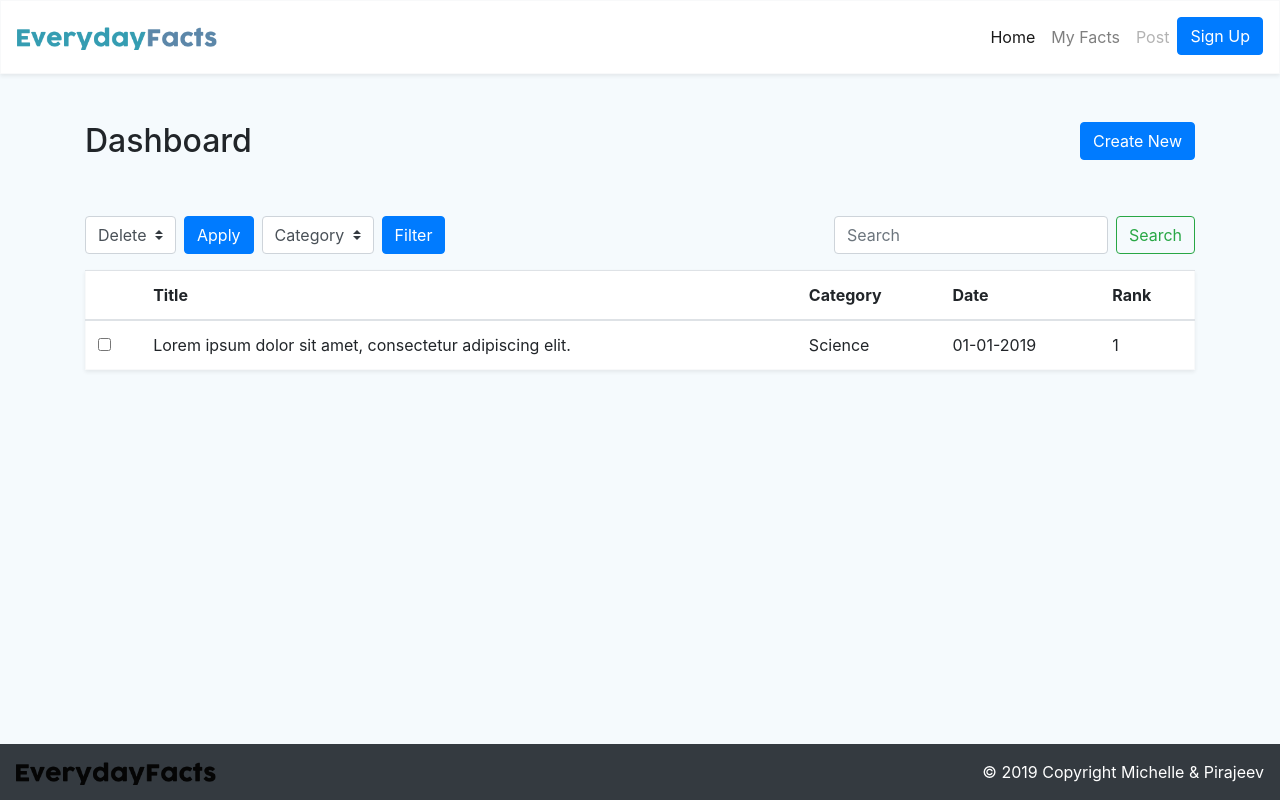
After one commit to PirajeevP/everydayFacts, a PHP site: page /dashboard.php in a window 1280 px wide. The commit adds this page. Run offline with PHP 8.4, Linux system fonts and the light colour scheme.

Commit message:
Converted header,index, dashboard and post page using bootstrap framework
Added new style.css for body background.

Created footer, header, index, dashboard, post page using bootstrap framework.

```diff
--- /dev/null
+++ b/css/style2.css
@@ -0,0 +1,12 @@
+body{
+    background-color: #f5fafd;
+}
+
+.footer {
+    position: fixed;
+    left: 0;
+    bottom: 0;
+    width: 100%;
+    color: white;
+    text-align: center;
+  }
--- /dev/null
+++ b/dashboard.php
@@ -0,0 +1,99 @@
+<?php
+
+include 'include/header.php';
+
+?>
+
+<html>
+    <body>
+        <div class = "container">
+            <div class = "row">
+                <div class = "col-md-2">
+                    <h2> Dashboard </h2>
+                </div>
+                <div class = "col-md-10">
+                    <button type="button" class="btn btn-primary float-right">Create New</button>
+                </div>
+            </div>
+
+            <!-- Filter Options -->
+            <div class = "row mt-5">
+                <div class = "col-md-6">
+                    <div class = "form-inline">
+                        <select class = "mr-2 custom-select">
+                            <option selected>Delete</option>
+                        </select>
+                        <button type="button" class="btn btn-primary">Apply</button>
+
+                        <select class = "ml-2 mr-2 custom-select tx">
+                            <option selected>Category</option>
+                            <option value="1">One</option>
+                            <option value="2">Two</option>
+                            <option value="3">Three</option>
+                        </select>
+                        <button type="button" class="btn btn-primary">Filter</button>
+                    </div>
+                </div>
+
+                <div class = "col-md-6">
+                        <div class = "form-inline float-right">
+                            <input class="form-control mr-sm-2" type="search" placeholder="Search" aria-label="Search">
+                            <button class="btn btn-outline-success my-2 my-sm-0" type="submit">Search</button>
+                        </div>
+                </div>
+
+
+            </div>
+
+            <!-- Filter Options -->
+            <div class = "row mt-3">
+                <div class = "col">
+                <table class="table bg-white border border-light shadow-sm mb-5">
+                    <thead>
+                        <tr>
+                        <th></th>
+                        <th>Title</th>
+                        <th>Category</th>
+                        <th>Date</th>
+                        <th>Rank</th>
+                        </tr>
+                    </thead>
+                    <tbody>
+                        <!-- one row -->
+                        <tr>
+                        <th scope="row">
+                             <input type="checkbox" aria-label="Checkbox for following text input">
+                        </th>
+                        <td>Lorem ipsum dolor sit amet, consectetur adipiscing elit.</td>
+                        <td>Science</td>
+                        <td>01-01-2019</td>
+                        <td>1</td>
+                        </tr>
+
+
+                    </tbody>
+                </table>
+                </div>
+            </div>
+
+        </div>
+
+
+        <!-- Footer -->
+        <div class = "footer bg-dark">
+            <footer class="navbar navbar-expand-lg navbar-light bg-dark justify-content-between">
+                <!-- Content -->
+                <a href = "#" class="navbar-brand">
+                    <img width="200" class = "img-fluid" src="./images/Logo-black.png">
+                </a>
+
+                <!-- Copyright -->
+                <div class="text-white nav navbar-nav ml-auto">© 2019 Copyright Michelle & Pirajeev
+                </div>
+                <!-- Copyright -->
+
+            </footer>
+        </div>
+        <!-- Footer -->
+    </body>
+</html>
--- a/include/header.php
+++ b/include/header.php
@@ -13,18 +13,38 @@
         <script src="https://cdnjs.cloudflare.com/ajax/libs/popper.js/1.14.7/umd/popper.min.js" integrity="sha384-UO2eT0CpHqdSJQ6hJty5KVphtPhzWj9WO1clHTMGa3JDZwrnQq4sF86dIHNDz0W1" crossorigin="anonymous"></script>
         <script src="https://stackpath.bootstrapcdn.com/bootstrap/4.3.1/js/bootstrap.min.js" integrity="sha384-JjSmVgyd0p3pXB1rRibZUAYoIIy6OrQ6VrjIEaFf/nJGzIxFDsf4x0xIM+B07jRM" crossorigin="anonymous"></script>
 
+        <!-- other css -->
+        <link href="css/style2.css" type="text/css" rel="stylesheet">
+
         <title>EverydayFacts</title>
     </head>
 
-    <ul class="nav">
+    <nav class = "navbar navbar-expand-lg navbar-light justify-content-between bg-white border border-light shadow-sm p-3 mb-5">
+
+    <!-- logo -->
+        <a href = "index.php" class="navbar-brand">
+            <img width="200" class = "img-fluid" src="./images/Logo.png">
+        </a>
+
+    <!-- links -->
+    <div class = "collapse navbar-collapse" id="navbarSupportedContent">
+
+            <ul class="nav navbar-nav ml-auto">
                 <li class="nav-item">
-            <a class="nav-link active" href="#!">Active</a>
+                    <a class="nav-link active" href="#!">Home</a>
                 </li>
                 <li class="nav-item">
-            <a class="nav-link" href="#!">Link</a>
+                    <a class="nav-link" href="#!">My Facts</a>
                 </li>
                 <li class="nav-item">
-            <a class="nav-link disabled" href="#!">Disabled</a>
+                    <a class="nav-link disabled" href="#!">Post</a>
+                </li>
+
+                <li class="nav-item">
+                    <a class="btn btn-primary" href="#!">Sign Up</a>
                 </li>
             </ul>
+        </div>
+
+    </nav>
 </html>
```
Also changed, not shown: index.php (added, +81 -0 lines), post.php (added, +74 -0 lines), old html/dashboard.html (renamed from dashboard.html), old html/index.html (renamed from index.html), old html/post.html (renamed from post.html). Lines whose indentation alone changed are shown as unchanged.
